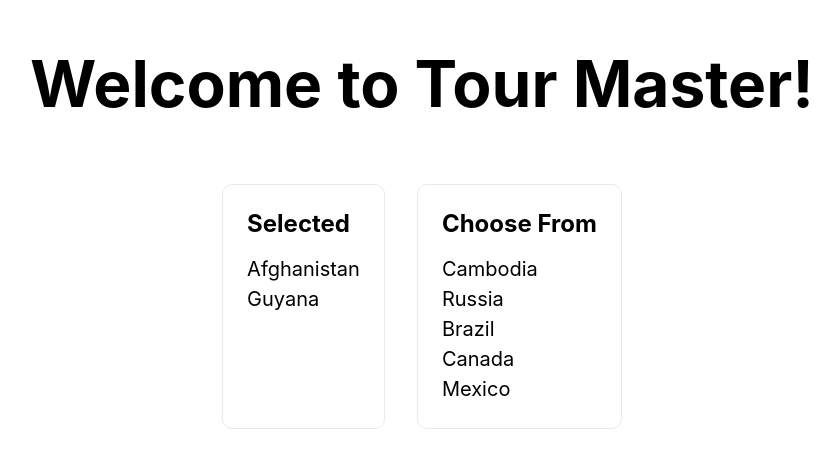
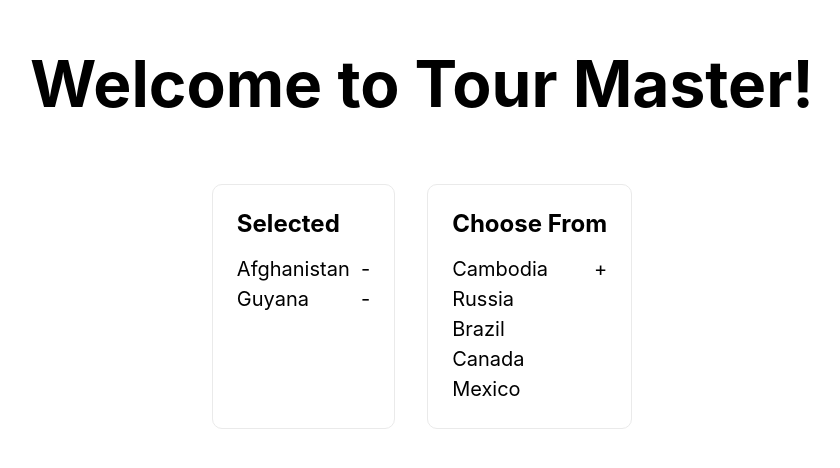
Before and after one commit to DSInnovators/next-tutorial, a Next.js app: page / in a window 1280 px wide. Shown: the part 154-622 px from the top of the page, without its empty margins (218-1058 px from the left). Built offline with nearby package versions, Linux system fonts and the light colour scheme.

Commit message:
Initial list item with action link

```diff
--- a/pages/index.js
+++ b/pages/index.js
@@ -20,15 +20,15 @@ export default function Home() {
           <div className={styles.card}>
             <h2>Selected</h2>
             <ul>
-              <li>Afghanistan</li>
-              <li>Guyana</li>
+              <li>Afghanistan &nbsp;<a href="#" style={{float: "right"}}>-</a></li>
+              <li>Guyana &nbsp;<a href="#" style={{float: "right"}}>-</a></li>
             </ul>
           </div>
 
           <div className={styles.card}>
             <h2>Choose From</h2>
             <ul>
-              <li>Cambodia</li>
+              <li>Cambodia &nbsp;<a href="#" style={{float: "right"}}>+</a></li>
               <li>Russia</li>
               <li>Brazil</li>
               <li>Canada</li>
```
